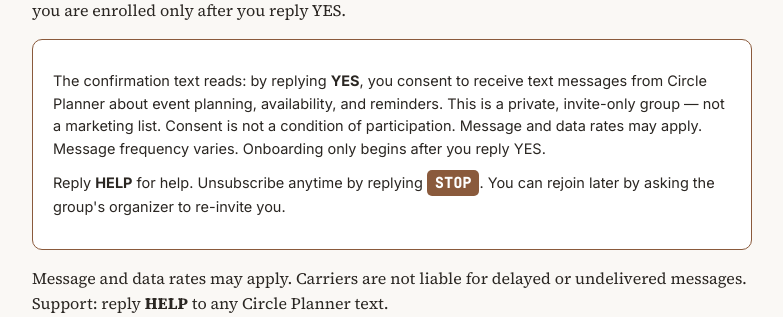
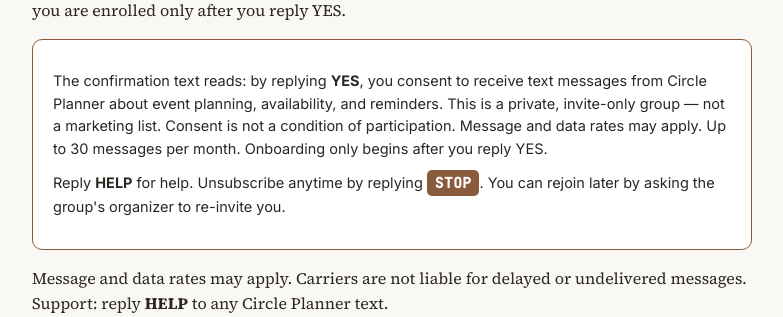
Before and after one commit to eegurule/social-app, a Flask app: page /terms in a window 1280 px wide. Shown: the part 2544-2861 px from the top of the page, without its empty margins (248-1031 px from the left). Run offline with Flask 3, Linux system fonts and the light colour scheme.

Commit message:
State message frequency as up to 30 messages per month everywhere
Replaces the vague "frequency varies" in the form, confirmation texts,
Privacy and Terms pages. The enrollment confirmation now also carries
HELP instructions, as carriers expect.

Co-Authored-By: Claude Sonnet 5.5 <noreply@anthropic.com>
Claude-Session: https://claude.ai/code/session_01P7Gt8r5KZoLg9TU2vgvEq1

```diff
--- a/server/app.py
+++ b/server/app.py
@@ -49,15 +49,15 @@ CONSENT_DISCLOSURE = (
     "By replying YES, you consent to receive text messages from Circle "
     "Planner about event planning, availability, and reminders. This is "
     "a private, invite-only group — not a marketing list. Consent is not "
-    "a condition of participation. Msg & data rates may apply. Message "
-    "frequency varies. Reply STOP at any time to opt out."
+    "a condition of participation. Up to 30 msgs/month. Msg & data rates "
+    "may apply. Reply HELP for help or STOP at any time to opt out."
 )
 
 ENROLLMENT_CONFIRMATION = (
     "You're in! You'll get texts from Circle Planner about event planning, "
     "availability, and reminders. This is a private group, not marketing. "
-    "Msg & data rates may apply, frequency varies. Reply STOP to opt out "
-    "anytime."
+    "Up to 30 msgs/month. Msg & data rates may apply. Reply HELP for help, "
+    "STOP to opt out anytime."
 )
 
 OPT_OUT_CONFIRMATION = (
--- a/server/templates/join.html
+++ b/server/templates/join.html
@@ -7,7 +7,7 @@
   <div class="subtitle">A small, invite-only group that plans real-world get-togethers by text. Operated by Ryan Gurule.</div>
 
   <div class="callout">
-    <strong>What you'll receive.</strong> Text messages from Circle Planner about event planning, availability, and reminders: proposals for get-togethers, questions about timing and what you can bring, schedule changes, and reminders. Message frequency varies. This is a private group, not a marketing list.
+    <strong>What you'll receive.</strong> Text messages from Circle Planner about event planning, availability, and reminders: proposals for get-togethers, questions about timing and what you can bring, schedule changes, and reminders. Up to 30 messages per month. This is a private group, not a marketing list.
   </div>
 
   <form class="joinform" method="post" action="/join">
@@ -25,7 +25,7 @@
 
     <label class="consent">
       <input type="checkbox" name="consent" value="yes" required>
-      <span>I agree to receive text messages from Circle Planner (operated by Ryan Gurule) about event planning, availability, and reminders at the mobile number above. Message frequency varies. Msg &amp; data rates may apply. Reply <strong>HELP</strong> for help or <strong>STOP</strong> to opt out at any time. Consent is not a condition of participation. See the <a href="/terms">Terms of Service</a> and <a href="/privacy">Privacy Policy</a>.</span>
+      <span>I agree to receive text messages from Circle Planner (operated by Ryan Gurule) about event planning, availability, and reminders at the mobile number above. Up to 30 messages per month. Msg &amp; data rates may apply. Reply <strong>HELP</strong> for help or <strong>STOP</strong> to opt out at any time. Consent is not a condition of participation. See the <a href="/terms">Terms of Service</a> and <a href="/privacy">Privacy Policy</a>.</span>
     </label>
 
     {% if error %}<div class="error" role="alert">{{ error }}</div>{% endif %}
--- a/server/templates/privacy.html
+++ b/server/templates/privacy.html
@@ -99,7 +99,7 @@
 
   <h2><span class="num">08</span>Texting and opting out</h2>
   <div class="optout-box">
-    <p>After you submit the <a href="/join">join page</a>, you'll receive a text with this disclosure: by replying <strong>YES</strong>, you consent to receive text messages from Circle Planner about event planning, availability, and reminders. This is a private, invite-only group — not a marketing list. Consent is not a condition of participation. Msg &amp; data rates may apply. Message frequency varies. Reply <strong>HELP</strong> for help. Onboarding questions only begin after you reply YES.</p>
+    <p>After you submit the <a href="/join">join page</a>, you'll receive a text with this disclosure: by replying <strong>YES</strong>, you consent to receive text messages from Circle Planner about event planning, availability, and reminders. This is a private, invite-only group — not a marketing list. Consent is not a condition of participation. Msg &amp; data rates may apply. Up to 30 messages per month. Reply <strong>HELP</strong> for help. Onboarding questions only begin after you reply YES.</p>
     <p>Unsubscribe anytime by replying <span class="stop">STOP</span>. You can rejoin later by asking the group's organizer to re-invite you.</p>
   </div>
   <p><strong>We do not sell or share your SMS opt-in data or personal information with third parties for marketing purposes.</strong> Your mobile number is passed only to our messaging provider (Twilio) so that texts can be delivered, and is not used for any other purpose.</p>
--- a/server/templates/terms.html
+++ b/server/templates/terms.html
@@ -64,7 +64,7 @@
   <h2><span class="num">06</span>Messaging and consent</h2>
   <p><strong>Program:</strong> Circle Planner, operated by Ryan Gurule. It sends text messages to members of a small, invite-only group (capped at 25 households) about event planning, availability, and reminders. You join on the <a class="crosslink" href="/join">join page</a> by entering your mobile number, naming the member who invited you, and ticking a consent box (never pre-checked). We then text you to confirm; you are enrolled only after you reply YES.</p>
   <div class="optout-box">
-    <p>The confirmation text reads: by replying <strong>YES</strong>, you consent to receive text messages from Circle Planner about event planning, availability, and reminders. This is a private, invite-only group — not a marketing list. Consent is not a condition of participation. Message and data rates may apply. Message frequency varies. Onboarding only begins after you reply YES.</p>
+    <p>The confirmation text reads: by replying <strong>YES</strong>, you consent to receive text messages from Circle Planner about event planning, availability, and reminders. This is a private, invite-only group — not a marketing list. Consent is not a condition of participation. Message and data rates may apply. Up to 30 messages per month. Onboarding only begins after you reply YES.</p>
     <p>Reply <strong>HELP</strong> for help. Unsubscribe anytime by replying <span class="stop">STOP</span>. You can rejoin later by asking the group's organizer to re-invite you.</p>
   </div>
   <p>Message and data rates may apply. Carriers are not liable for delayed or undelivered messages. Support: reply <strong>HELP</strong> to any Circle Planner text{% if support_email %}, or email {{ support_email }}{% endif %}.</p>
--- a/server/templates/thanks.html
+++ b/server/templates/thanks.html
@@ -7,7 +7,7 @@
   <h1>Check your phone</h1>
   <div class="subtitle">We've sent a text from Circle Planner to {{ masked }}. Reply <strong>YES</strong> to that text to finish joining.</div>
   <div class="callout">
-    Msg &amp; data rates may apply. Message frequency varies. Reply HELP for help or STOP to opt out at any time. You are not enrolled until you reply YES.
+    Msg &amp; data rates may apply. Up to 30 messages per month. Reply HELP for help or STOP to opt out at any time. You are not enrolled until you reply YES.
   </div>
   {% else %}
   <h1>We couldn't send your text</h1>
```
